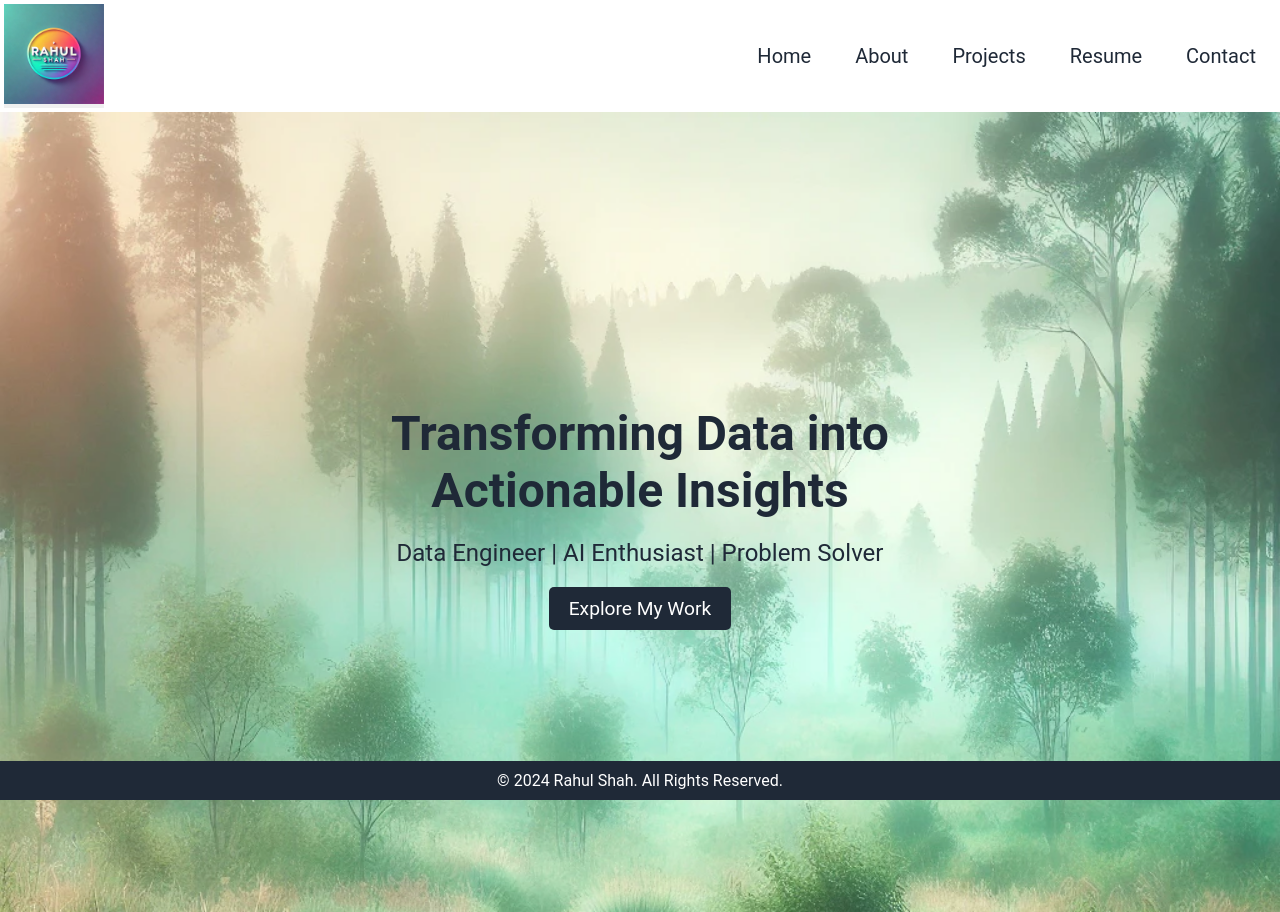
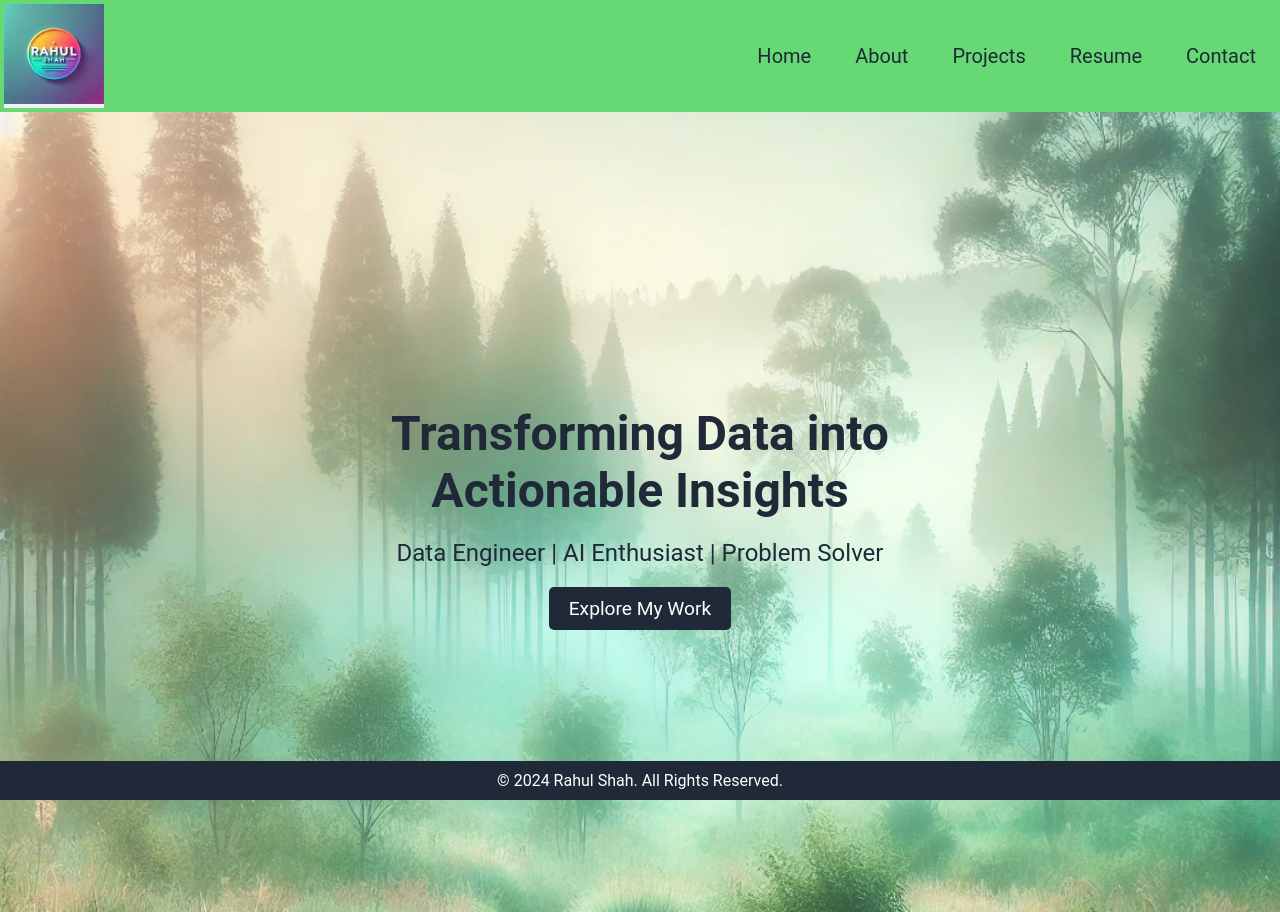
Before and after one commit to sarahul1995/rahulsa, a plain HTML site: page index.html in a window 1280 px wide. Drawn offline with Linux system fonts and the light colour scheme.

Commit message:
Update styles.css

```diff
--- a/styles.css
+++ b/styles.css
@@ -7,12 +7,12 @@
 }
 
 body {
-    background-color: light-cyan;
+    background-color: #66d975;
     color: #1f2937;
 }
 
 nav {
-    background-color: light-cyan;
+    background-color: #66d975;
     padding: 4px;
     display: flex;
     justify-content: space-between;
```
